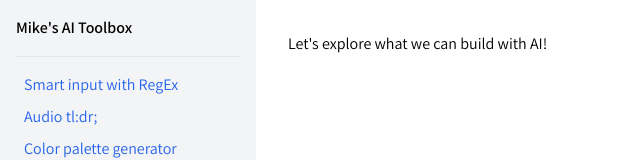
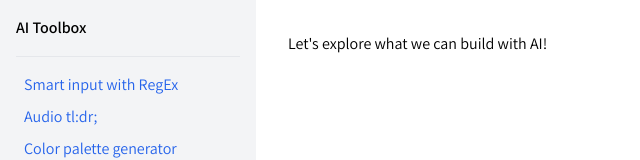
Before and after one commit to mikemklee/ai-toolbox, a Next.js app: page / in a window 1280 px wide. Shown: the top 160 px of the page, without its empty margins (0-640 px from the left). Built offline with nearby package versions, Linux system fonts and the light colour scheme.

Commit message:
Rename the project to AI Toolbox

```diff
--- a/src/components/Sidebar.tsx
+++ b/src/components/Sidebar.tsx
@@ -29,7 +29,7 @@ const Sidebar = () => {
   return (
     <nav className="w-[16rem] h-screen fixed px-4 flex flex-col bg-gray-100">
       <div className="py-4 border-b border-b-gray-200 mb-4 font-semibold">
-        <Link href="/">Mike&apos;s AI Toolbox</Link>
+        <Link href="/">AI Toolbox</Link>
       </div>
 
       <div>
--- a/src/pages/index.tsx
+++ b/src/pages/index.tsx
@@ -4,7 +4,7 @@ export default function Home() {
   return (
     <>
       <Head>
-        <title>Mike&apos;s AI Toolbox</title>
+        <title>AI Toolbox</title>
         <meta name="description" content="What can we build with AI?" />
         <meta name="viewport" content="width=device-width, initial-scale=1" />
         <link rel="icon" href="/favicon.ico" />
```
Also changed, not shown: 1 other file (tests, documents, lock files or other folders).
